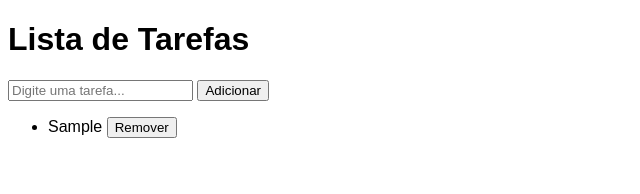
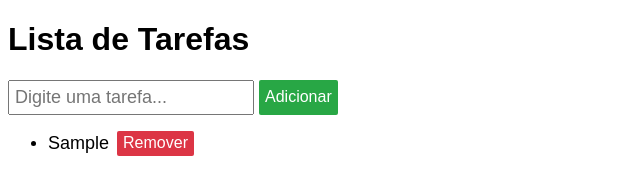
Before and after one commit to RyanDuarte56/to-do-list, a plain HTML site: page index.html in a window 1280 px wide. Both pictures are taken after typing "Sample" into the empty fields and a click on the button "Adicionar". Shown: the whole page, without its empty margins (0-640 px from the left). Drawn offline with Linux system fonts and the light colour scheme.

Commit message:
Implementa CSS

```diff
--- a/index.html
+++ b/index.html
@@ -9,9 +9,10 @@
 <body>
   <h1>Lista de Tarefas</h1>
 
-  <input id="input-tarefa" type="text" placeholder="Digite uma tarefa...">
-
-  <button id="botao-adicionar">Adicionar</button>
+  <div id="input-container">
+    <input id="input-tarefa" type="text" placeholder="Digite uma tarefa...">
+    <button id="botao-adicionar">Adicionar</button>
+  </div>
 
   <p id="mensagem-erro-escondida">Você não digitou uma tarefa!</p>
 
--- a/style.css
+++ b/style.css
@@ -1,7 +1,58 @@
+/* Global */
 * {
   font-family: Arial;
+  box-sizing: border-box;
 }
 
+/* Input */
+#input-container {
+  display: flex;
+  align-items: center;
+  gap: 5px;
+  margin-bottom: 10px;
+}
+
+#input-tarefa {
+  padding: 5px;
+  font-size: 18px;
+}
+
+/* Botões */
+button {
+  font-size: 16px;
+  color: white;
+  border: none;
+  border-radius: 2px;
+}
+
+button:hover {
+  opacity: 0.9;
+}
+
+#botao-adicionar {
+  height: 35px;
+  background-color: #28a745;
+}
+
+.botao-remover {
+  height: 25px;
+  background-color: #dc3545;
+  margin-left: 3px;
+}
+
+/* Lista */
+ul {
+  display: flex;
+  flex-direction: column;
+  gap: 10px;
+}
+
+/* Item da lista */
+li {
+  font-size: 18px;
+}
+
+/* Mensagem de erro */
 #mensagem-erro-escondida {
   display: none;
 }
```
